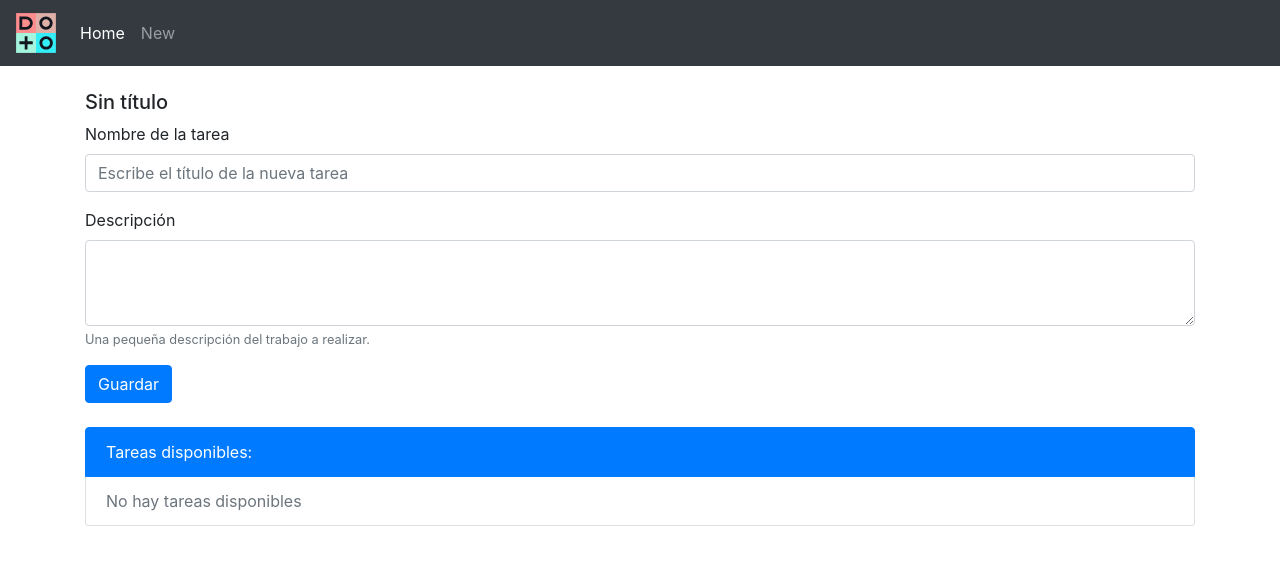
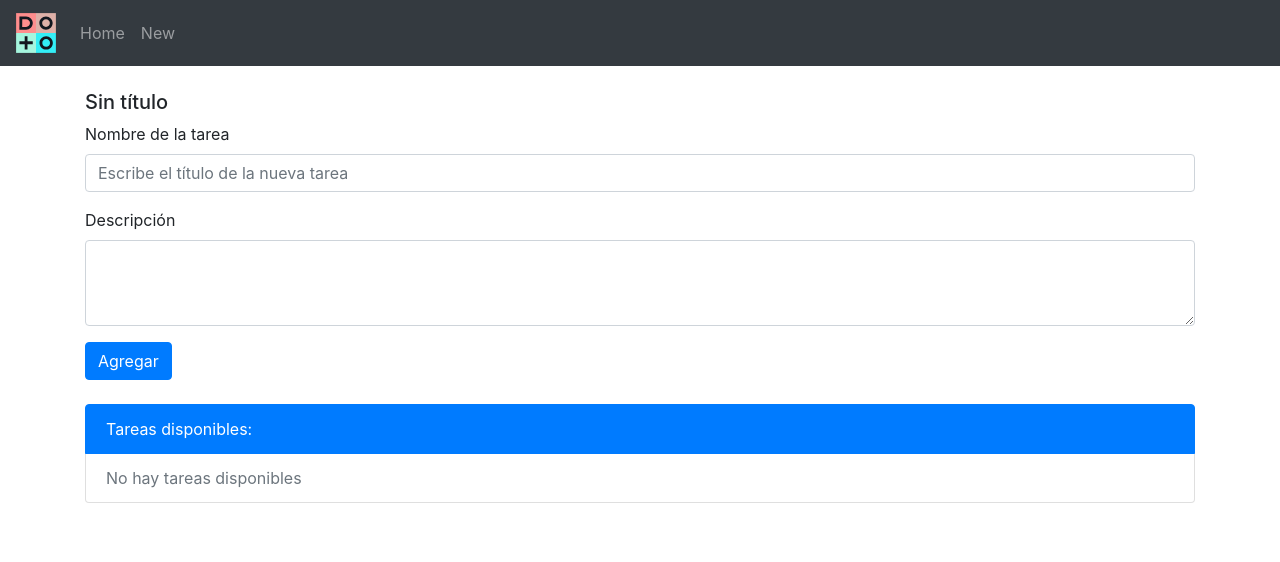
Before and after one commit to jppinedo/doto-tasks, a React (Create React App) app: page /new in a window 1280 px wide. Shown: the top 562 px of the page. Built offline with nearby package versions, Linux system fonts and the light colour scheme.

Commit message:
conversion to react-bootstrap components

```diff
--- a/package.json
+++ b/package.json
@@ -5,6 +5,7 @@
   "dependencies": {
     "bootstrap": "^4.3.1",
     "react": "^16.8.6",
+    "react-bootstrap": "^1.0.0-beta.8",
     "react-dom": "^16.8.6",
     "react-router-dom": "^5.0.0",
     "react-scripts": "3.0.1"
--- a/src/js/App.js
+++ b/src/js/App.js
@@ -5,6 +5,11 @@ import Home from './sections/Home.jsx';
 import New from './sections/New.jsx';
 // eslint-disable-next-line
 import { BrowserRouter as Router, Route, Link, Redirect } from "react-router-dom";
+
+const links = [
+  {name: 'home', path: '/'},
+  {name: 'new', path: '/new'},
+];
 
 class App extends React.Component {
   constructor(props){
@@ -30,13 +35,16 @@ class App extends React.Component {
   }
 
   changePage(page){
-    this.setState({ page: page })
+    this.setState({ page: page.name }, function(){
+      console.log("page name: "+ page.name + ", page path: "+ page.path);
+      return <Redirect to={page.path} />;
+    })
   }
 
   render(){
     return (
       <div className="app-wrapper">
-        <Header key={this.state.page} page={this.state.page} onClick={this.changePage}/>
+        <Header key={this.state.page} links={links} page={this.state.page} onClick={this.changePage}/>
         <Router>
           <div className="container mt-4">
             <Route
--- a/src/js/components/Header.jsx
+++ b/src/js/components/Header.jsx
@@ -1,11 +1,7 @@
 import React from 'react';
-import { NavLink } from "react-router-dom";
 import logo from '../../logo.svg';
-
-const links = [
-  {name: 'home', path: '/'},
-  {name: 'new', path: '/new'},
-];
+import Navbar from 'react-bootstrap/Navbar';
+import Nav from 'react-bootstrap/Nav';
 
 class Header extends React.Component {
   constructor(props){
@@ -15,11 +11,9 @@ class Header extends React.Component {
   }
 
   getLinks(){
-    return links.map((link, i) => {
+    return this.props.links.map((link, i) => {
       return (
-        <li key={link.name + ("-" + i)} className={"nav-item" + (this.props.page === link.name ? " active" : "")} id={link.name}>
-          <a className="nav-link text-capitalize" href={link.path} onClick={e => this.onClick(link.name) }>{link.name}</a>
-        </li>
+        <Nav.Link key={link.name + ("-" + i)} href={link.path} className="text-capitalize">{link.name}</Nav.Link>
       );
     })
   }
@@ -30,20 +24,16 @@ class Header extends React.Component {
 
   render(){
     return (
-      <nav className="navbar navbar-expand-lg navbar-dark bg-dark">
-        <a className="navbar-brand" href="/">
-          <img src={logo} width="40px" height="40px" />
-        </a>
-        <button className="navbar-toggler" type="button" data-toggle="collapse" data-target="#navbarSupportedContent" aria-controls="navbarSupportedContent" aria-expanded="false" aria-label="Toggle navigation">
-          <span className="navbar-toggler-icon"></span>
-        </button>
 
-        <div className="collapse navbar-collapse" id="navbarSupportedContent">
-          <ul className="navbar-nav mr-auto">
-            { this.getLinks() }
-          </ul>
-        </div>
-      </nav>
+      <Navbar bg="dark" variant="dark">
+        <Navbar.Brand href="#home">
+          <img src={logo} width="40px" height="40px" alt="Home" />
+        </Navbar.Brand>
+        <Nav className="mr-auto">
+          { this.getLinks() }
+        </Nav>
+      </Navbar>
+
     );
   }
 }
--- a/src/js/components/NewProject.jsx
+++ b/src/js/components/NewProject.jsx
@@ -1,4 +1,6 @@
 import React from 'react';
+import Form from 'react-bootstrap/Form';
+import Button from 'react-bootstrap/Button';
 
 class NewProject extends React.Component {
   constructor(props){
@@ -20,12 +22,16 @@ class NewProject extends React.Component {
 
   render(){
     return (
-      <div>
-        <h5>Crea un nuevo proyecto:</h5>
-        <label className="d-block" htmlFor="project-title">Nombre del proyecto:</label>
-        <input id="project-title" type="text" name="project-title" placeholder="Escribe el título" onChange={this.onChange} />
-        <button type="button" className="btn btn-primary" name="create" id="btn-create" onClick={this.onClick} >Crear</button>
-      </div>
+      <Form>
+        <h5>Crear nuevo proyecto:</h5>
+        <Form.Group controlId="project_title">
+          <Form.Label>Nombre del proyecto:</Form.Label>
+          <Form.Control type="text" placeholder="Escribe el título" onChange={this.onChange} />
+        </Form.Group>
+        <Button variant="primary" type="button" onClick={this.onClick}>
+          Crear Proyecto
+        </Button>
+      </Form>
     );
   }
 }
--- a/src/js/components/NewTaskForm.jsx
+++ b/src/js/components/NewTaskForm.jsx
@@ -1,4 +1,6 @@
 import React from 'react';
+import Form from 'react-bootstrap/Form'
+import Button from 'react-bootstrap/Button'
 
 class NewTaskForm extends React.Component {
   constructor(props){
@@ -23,22 +25,19 @@ class NewTaskForm extends React.Component {
 
   render(){
     return (
-      <form>
-        <div className="form-group">
-          <label htmlFor="task_title">Nombre de la tarea</label>
-          <input type="text" className="form-control" id="task_title" placeholder="Escribe el título de la nueva tarea"
-            onChange={this.onChange}
-          />
-        </div>
-        <div className="form-group">
-          <label htmlFor="task_description">Descripción</label>
-          <textarea className="form-control" id="task_description" rows="3" aria-describedby="task-description-help"
-            onChange={this.onChange}
-          ></textarea>
-          <small id="task-description-help" className="form-text text-muted">Una pequeña descripción del trabajo a realizar.</small>
-        </div>
-        <button type="button" className="btn btn-primary" onClick={this.onClick}>Guardar</button>
-      </form>
+      <Form>
+        <Form.Group controlId="task_title">
+          <Form.Label>Nombre de la tarea</Form.Label>
+          <Form.Control type="text" placeholder="Escribe el título de la nueva tarea" onChange={this.onChange} />
+        </Form.Group>
+
+        <Form.Group controlId="task_description">
+          <Form.Label>Descripción</Form.Label>
+          <Form.Control as="textarea" rows="3" onChange={this.onChange} />
+        </Form.Group>
+
+        <Button variant="primary" type="button" onClick={this.onClick}>Agregar</Button>
+      </Form>
     );
   }
 }
--- a/src/js/components/TaskList.jsx
+++ b/src/js/components/TaskList.jsx
@@ -1,6 +1,7 @@
 import React from 'react';
 import TodoListItem from './TodoListItem.jsx';
 import NewGuid from '../utils/guid.js';
+import ListGroup from 'react-bootstrap/ListGroup';
 
 function getList(list){
   if(list.length){
@@ -24,12 +25,12 @@ class TaskList extends React.Component {
   }
   render(){
     return (
-      <div className="mt-4">
-        <ul key={this.state.list} className="list-group">
-          <li className="list-group-item active">Tareas disponibles:</li>
+      <ListGroup key={this.state.list} as="ul" className="mt-4">
+        <ListGroup.Item as="li" active>
+          Tareas disponibles:
+        </ListGroup.Item>
           { getList(this.props.list) }
-        </ul>
-      </div>
+      </ListGroup>
     );
   }
 }
--- a/src/js/components/TodoListItem.jsx
+++ b/src/js/components/TodoListItem.jsx
@@ -1,12 +1,13 @@
 import React from 'react';
+import ListGroup from 'react-bootstrap/ListGroup';
 
 class TodoListItem extends React.Component {
   render(){
     return (
-      <li className="list-group-item">
+      <ListGroup.Item as="li">
         <h5>{this.props.title}</h5>
         <p>{this.props.description}</p>
-      </li>
+      </ListGroup.Item>
     );
   }
 }
```
Also changed, not shown: 1 other file (tests, documents, lock files or other folders).
